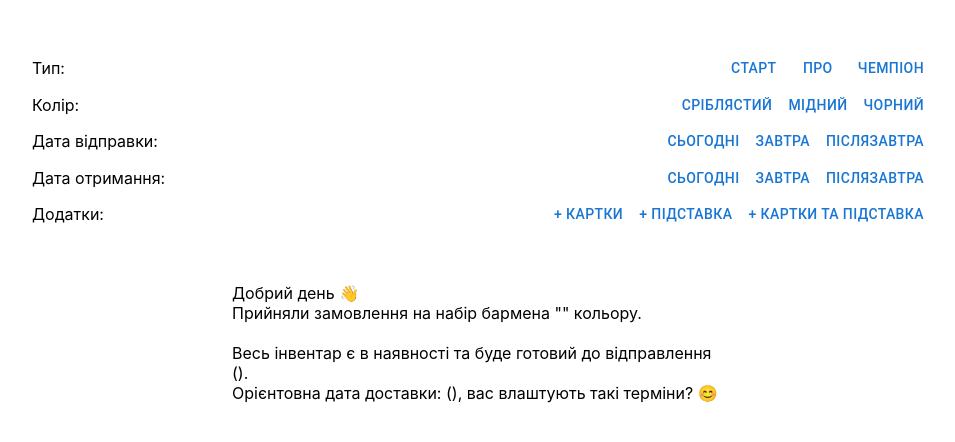
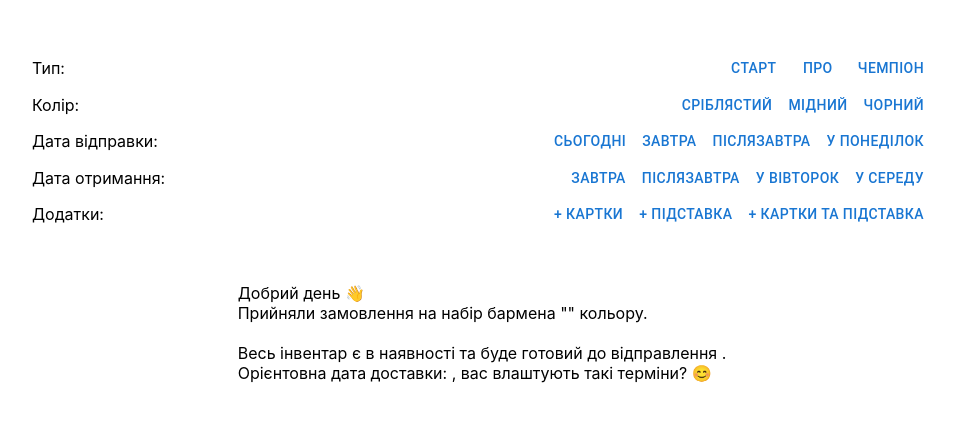
Before and after one commit to Sijey/order-confirmation, a React (Create React App) app: page / in a window 1280 px wide. Shown: the top 442 px of the page, without its empty margins (158-1113 px from the left). Built offline with nearby package versions, Linux system fonts and the light colour scheme.

Commit message:
fix according feedback

```diff
--- a/package.json
+++ b/package.json
@@ -1,5 +1,5 @@
 {
-  "homepage": "http://Sijey.github.io/order-confirmation",
+  "homepage": "https://Sijey.github.io/order-confirmation",
   "name": "order-confirmation",
   "version": "0.1.0",
   "private": true,
--- a/src/components/OrderConfirmation.tsx
+++ b/src/components/OrderConfirmation.tsx
@@ -1,9 +1,9 @@
-import {Alert, Box, Button, Snackbar, useMediaQuery} from "@mui/material";
-import {useRef, useState} from "react";
-import {DateTime} from "luxon";
-import {styled} from "@mui/system";
-import ContentCopyIcon from '@mui/icons-material/ContentCopy';
-import {Additional} from "../constant";
+import { Alert, Box, Button, Snackbar, useMediaQuery } from "@mui/material";
+import { useRef, useState } from "react";
+import { DateTime } from "luxon";
+import { styled } from "@mui/system";
+import ContentCopyIcon from "@mui/icons-material/ContentCopy";
+import { Additional } from "../constant";
 
 const Wrapper = styled(Box)({
   display: "flex",
@@ -11,14 +11,14 @@ const Wrapper = styled(Box)({
   flexDirection: "column",
   maxWidth: "900px",
   padding: "0 25px",
-  margin: "50px auto",
+  margin: "50px auto"
 });
 
 const ButtonsWrap = styled(Box)({
   display: "flex",
   justifyContent: "space-between",
   alignItems: "center",
-  width: "100%",
+  width: "100%"
 });
 
 const TextWrap = styled(Box)({
@@ -29,6 +29,12 @@ const TextWrap = styled(Box)({
     backgroundColor: "lightgray"
   }
 });
+
+const BlockWrap = styled(Box)({
+  display: "flex",
+  justifyContent: "space-between",
+  width: "100%"
+});
 const OrderConfirmation = () => {
   const [setColor, setSetColor] = useState("");
   const [setType, setSetType] = useState("");
@@ -36,26 +42,22 @@ const OrderConfirmation = () => {
   const [deliveryDate, setDeliveryDate] = useState<DateTime>();
   const [additional, setAdditional] = useState("");
   const [open, setOpen] = useState(false);
-  const text = `Добрий день 👋\nПрийняли замовлення на набір бармена "${setType}" ${setColor} кольору ${additional && ` + ${additional}`}.
-  \n\nВесь інвентар є в наявності та буде готовий до відправлення ${sendDate &&
-          sendDate.setLocale("ua").toFormat("dd MMMM")}(${sendDate && sendDate.toRelativeCalendar()}).\nОрієнтовна дата доставки: ${deliveryDate && deliveryDate.setLocale("ua")
-        .toFormat("dd MMMM")}(${deliveryDate && deliveryDate.toRelativeCalendar()}), вас влаштують такі терміни? 😊`;
 
-  const isMobile = useMediaQuery('(max-width:1023px)');
+  const isMobile = useMediaQuery("(max-width:1023px)");
   const handleColorChange = (color: string) => {
     setSetColor(color);
-  }
+  };
   const handleTypeChange = (type: string) => {
     setSetType(type);
-  }
+  };
 
   const handleDateChange = (type: string, date: DateTime) => {
     type === "send" ? setSendDate(date) : setDeliveryDate(date);
-  }
+  };
 
   const handleAdditional = (add) => {
     setAdditional(add);
-  }
+  };
 
   const copyToClipboard = () => {
     navigator.clipboard.writeText(text);
@@ -63,72 +65,134 @@ const OrderConfirmation = () => {
   };
 
   const handleClose = (event?: React.SyntheticEvent | Event, reason?: string) => {
-    if (reason === 'clickaway') {
+    if (reason === "clickaway") {
       return;
     }
 
     setOpen(false);
   };
+  const d = new Date();
+  d.setDate(d.getDate() + ((1 + 7 - d.getDay()) % 7 || 7));
+  console.log(d);
+
+  const getDateString = (data: DateTime, type: string) => {
+    if (data.startOf("day") <= DateTime.now().startOf("day")) {
+      return "сьогодні";
+    } else if (data.startOf("week") >= DateTime.now().plus({ week: 1 }).startOf("week")) {
+      return `${type === "send" ? "у " : ""}${data.setLocale("ua").toFormat("cccc")}, ${data
+        .setLocale("ua")
+        .toFormat("dd MMMM")}`;
+    } else {
+      return `${data.toRelativeCalendar()}, ${data.setLocale("ua").toFormat("dd" + " MMMM")}`;
+    }
+  };
+
+  const text = `Добрий день 👋\nПрийняли замовлення на набір бармена "${setType}" ${setColor} кольору ${
+    additional && ` + ${additional}`
+  }.
+  \nВесь інвентар є в наявності та буде готовий до відправлення ${
+    sendDate && getDateString(sendDate, "send")
+  }.\nОрієнтовна дата доставки: ${
+    deliveryDate && getDateString(deliveryDate, "deliver")
+  }, вас влаштують такі терміни? 😊`;
 
   return (
     <Wrapper>
-      <ButtonsWrap style={{flexDirection: isMobile ? "column" : "row"}}>
+      <BlockWrap style={{ flexDirection: isMobile ? "row" : "column" }}>
+        <ButtonsWrap style={{ flexDirection: isMobile ? "column" : "row" }}>
           <Box>Тип:</Box>
-        <Box style={{flexDirection: isMobile ? "column" : "row", display: "flex"}}>
+          <Box style={{ flexDirection: isMobile ? "column" : "row", display: "flex" }}>
             <Button onClick={() => handleTypeChange("Старт")}>Старт</Button>
             <Button onClick={() => handleTypeChange("Про")}>Про</Button>
             <Button onClick={() => handleTypeChange("Чемпіон")}>Чемпіон</Button>
           </Box>
         </ButtonsWrap>
-      <ButtonsWrap style={{flexDirection: isMobile ? "column" : "row"}}>
+        <ButtonsWrap style={{ flexDirection: isMobile ? "column" : "row" }}>
           <Box>Колір:</Box>
-        <Box style={{flexDirection: isMobile ? "column" : "row", display: "flex"}}>
-          <Button onClick={() => handleColorChange("Сріблястого")}>Сріблястий</Button>
-          <Button onClick={() => handleColorChange("Мідного")}>Мідний</Button>
-          <Button onClick={() => handleColorChange("Чорного")}>Чорний</Button>
+          <Box style={{ flexDirection: isMobile ? "column" : "row", display: "flex" }}>
+            <Button onClick={() => handleColorChange("сріблястого")}>Сріблястий</Button>
+            <Button onClick={() => handleColorChange("мідного")}>Мідний</Button>
+            <Button onClick={() => handleColorChange("чорного")}>Чорний</Button>
           </Box>
         </ButtonsWrap>
-      <ButtonsWrap style={{flexDirection: isMobile ? "column" : "row"}}>
+      </BlockWrap>
+      <BlockWrap style={{ flexDirection: isMobile ? "row" : "column" }}>
+        <ButtonsWrap style={{ flexDirection: isMobile ? "column" : "row" }}>
           <Box>Дата відправки:</Box>
-        <Box style={{flexDirection: isMobile ? "column" : "row", display: "flex"}}>
+          <Box style={{ flexDirection: isMobile ? "column" : "row", display: "flex" }}>
             <Button onClick={() => handleDateChange("send", DateTime.now())}>Сьогодні</Button>
-          <Button onClick={() => handleDateChange("send", DateTime.now().plus({day: 1}))}>Завтра</Button>
-          <Button onClick={() => handleDateChange("send", DateTime.now().plus({day: 2}))}>Післязавтра</Button>
+            <Button onClick={() => handleDateChange("send", DateTime.now().plus({ day: 1 }))}>
+              Завтра
+            </Button>
+            <Button onClick={() => handleDateChange("send", DateTime.now().plus({ day: 2 }))}>
+              Післязавтра
+            </Button>
+            <Button
+              onClick={() =>
+                handleDateChange("send", DateTime.now().plus({ week: 1 }).startOf("week"))
+              }>
+              У понеділок
+            </Button>
           </Box>
         </ButtonsWrap>
-      <ButtonsWrap style={{flexDirection: isMobile ? "column" : "row"}}>
+        <ButtonsWrap style={{ flexDirection: isMobile ? "column" : "row" }}>
           <Box>Дата отримання:</Box>
-        <Box style={{flexDirection: isMobile ? "column" : "row", display: "flex"}}>
-          <Button onClick={() => handleDateChange("deliver", DateTime.now())}>Сьогодні</Button>
-          <Button onClick={() => handleDateChange("deliver", DateTime.now().plus({day: 1}))}>Завтра</Button>
-          <Button onClick={() => handleDateChange("deliver", DateTime.now().plus({day: 2}))}>Післязавтра</Button>
+          <Box style={{ flexDirection: isMobile ? "column" : "row", display: "flex" }}>
+            <Button onClick={() => handleDateChange("deliver", DateTime.now().plus({ day: 1 }))}>
+              Завтра
+            </Button>
+            <Button onClick={() => handleDateChange("deliver", DateTime.now().plus({ day: 2 }))}>
+              Післязавтра
+            </Button>
+            <Button
+              onClick={() =>
+                handleDateChange(
+                  "deliver",
+                  DateTime.now().plus({ week: 1 }).startOf("week").plus({ day: 1 })
+                )
+              }>
+              У вівторок
+            </Button>
+            <Button
+              onClick={() =>
+                handleDateChange(
+                  "deliver",
+                  DateTime.now().plus({ week: 1 }).startOf("week").plus({ day: 2 })
+                )
+              }>
+              У середу
+            </Button>
           </Box>
         </ButtonsWrap>
-      <ButtonsWrap style={{flexDirection: isMobile ? "column" : "row"}}>
+      </BlockWrap>
+      <ButtonsWrap style={{ flexDirection: isMobile ? "column" : "row" }}>
         <Box>Додатки:</Box>
-        <Box style={{flexDirection: isMobile ? "column" : "row", display: "flex"}}>
+        <Box style={{ flexDirection: isMobile ? "column" : "row", display: "flex" }}>
           <Button onClick={() => handleAdditional(Additional.carts)}>+ Картки</Button>
           <Button onClick={() => handleAdditional(Additional.stand)}>+ Підставка</Button>
-          <Button onClick={() => handleAdditional(Additional.cartsAndStand)}>+ Картки та підставка</Button>
+          <Button onClick={() => handleAdditional(Additional.cartsAndStand)}>
+            + Картки та підставка
+          </Button>
         </Box>
       </ButtonsWrap>
       <TextWrap onClick={copyToClipboard} maxWidth="500px">
-        Добрий день 👋<br />
+        Добрий день 👋
+        <br />
         Прийняли замовлення на набір бармена &quot;{setType}&quot; {setColor} кольору
         {additional && ` + ${additional}`}.<br />
         <br />
-        Весь інвентар є в наявності та буде готовий до відправлення {sendDate &&
-          sendDate.setLocale("ua").toFormat("dd MMMM")}({sendDate && sendDate.toRelativeCalendar()}).<br />
-        Орієнтовна дата доставки: {deliveryDate && deliveryDate.setLocale("ua")
-        .toFormat("dd MMMM")}({deliveryDate && deliveryDate.toRelativeCalendar()}), вас влаштують такі терміни? 😊
+        Весь інвентар є в наявності та буде готовий до відправлення{" "}
+        {sendDate && getDateString(sendDate, "send")}.<br />
+        Орієнтовна дата доставки: {deliveryDate && getDateString(deliveryDate, "deliver")}, вас
+        влаштують такі терміни? 😊
       </TextWrap>
       <Snackbar open={open} autoHideDuration={6000} onClose={handleClose}>
-        <Alert onClose={handleClose} severity="success" sx={{ width: '100%' }}>
+        <Alert onClose={handleClose} severity="success" sx={{ width: "100%" }}>
           Copied!
         </Alert>
       </Snackbar>
     </Wrapper>
-  )
+  );
 };
 
 export default OrderConfirmation;
```
Lines whose indentation alone changed are shown as unchanged.
